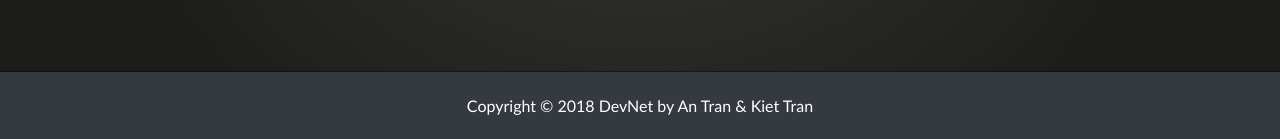
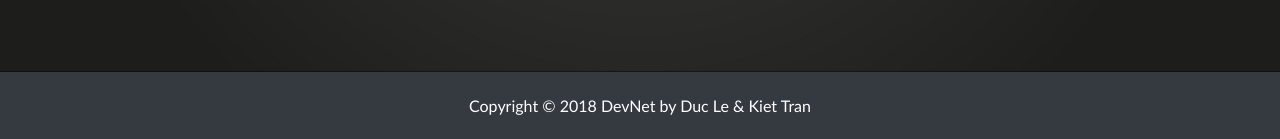
Before and after one commit to Ducle141/devnet-mern-stack, a React (Create React App) app in the folder client/: page / in a window 1280 px wide. Shown: the part 784-923 px from the top of the page. Built offline with nearby package versions, Linux system fonts and the light colour scheme.

Commit message:
modied ReadMe

```diff
--- a/client/src/components/layout/Footer.js
+++ b/client/src/components/layout/Footer.js
@@ -3,7 +3,7 @@ import React from "react";
 export default () => {
   return (
     <footer className="bg-dark text-white mt-5 p-4 text-center">
-      Copyright &copy; {new Date().getFullYear()} DevNet by An Tran & Kiet Tran
+      Copyright &copy; {new Date().getFullYear()} DevNet by Duc Le & Kiet Tran
     </footer>
   );
 };
--- a/package.json
+++ b/package.json
@@ -11,7 +11,7 @@
     "dev": "concurrently \"npm run server\" \"npm run client\"",
     "heroku-postbuild": "NPM_CONFIG_PRODUCTION=false npm install --prefix client && npm run build --prefix client"
   },
-  "author": "Kiet Tran and An Tran",
+  "author": "Kiet Tran and Duc Le",
   "license": "MIT",
   "dependencies": {
     "bcryptjs": "^2.4.3",
```
